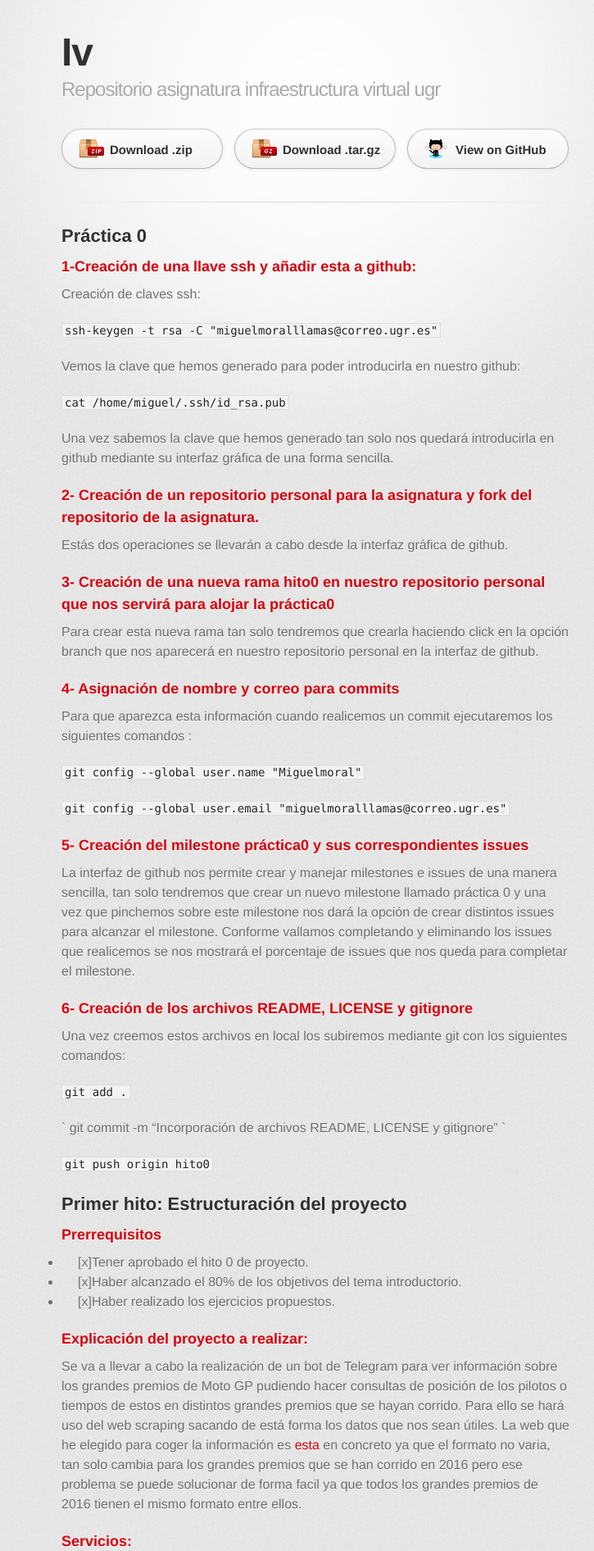
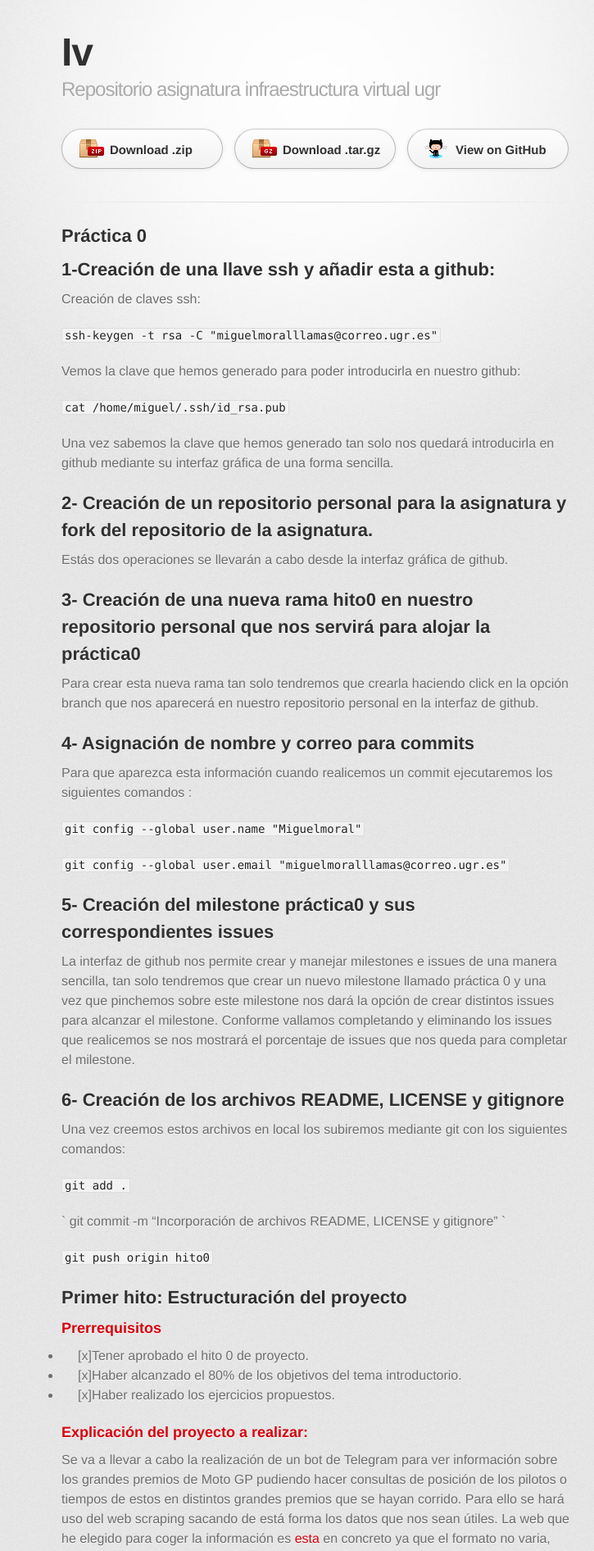
Before and after one commit to Miguelmoral/IV, a Jekyll site: the page built from index.md, in a window 1280 px wide. Shown: the top 1892 px of the page at 82% size, without its empty margins (255-980 px from the left). Built offline with Jekyll 4.4.1, drawn with Linux system fonts in a browser that asks for light colours; some web fonts are replaced.

Commit message:
Arreglando formato

```diff
--- a/index.md
+++ b/index.md
@@ -4,7 +4,7 @@ layout: index
 
 ## Práctica 0
 
-### 1-Creación de una llave ssh y añadir esta a github:
+## 1-Creación de una llave ssh y añadir esta a github:
 Creación de claves ssh:
 
 `ssh-keygen -t rsa -C "miguelmoralllamas@correo.ugr.es"`
@@ -15,15 +15,15 @@ Vemos la clave que hemos generado para poder introducirla en nuestro github:
 
 Una vez sabemos la clave que hemos generado tan solo nos quedará introducirla en github mediante su interfaz gráfica de una forma sencilla.
 
-###  2- Creación de un repositorio personal para la asignatura y fork del repositorio de la asignatura.
+##  2- Creación de un repositorio personal para la asignatura y fork del repositorio de la asignatura.
 
 Estás dos operaciones se llevarán a cabo desde la interfaz gráfica de github.
 
-### 3- Creación de una nueva rama hito0 en nuestro repositorio personal que nos servirá para alojar la práctica0
+## 3- Creación de una nueva rama hito0 en nuestro repositorio personal que nos servirá para alojar la práctica0
 
 Para crear esta nueva rama tan solo tendremos que crearla haciendo click en la opción branch que nos aparecerá en nuestro repositorio personal en la interfaz de github.
 
-### 4- Asignación de nombre y correo para commits
+## 4- Asignación de nombre y correo para commits
 
 Para que aparezca esta información cuando realicemos un commit ejecutaremos los siguientes comandos :
 
@@ -31,11 +31,11 @@ Para que aparezca esta información cuando realicemos un commit ejecutaremos los
 
 `git config --global user.email "miguelmoralllamas@correo.ugr.es"`
 
-### 5- Creación del milestone práctica0 y sus correspondientes issues
+## 5- Creación del milestone práctica0 y sus correspondientes issues
 
 La interfaz de github nos permite crear y manejar milestones e issues de una manera sencilla, tan solo tendremos que crear un nuevo milestone llamado práctica 0 y una vez que pinchemos sobre este milestone nos dará la opción de crear distintos issues para alcanzar el milestone. Conforme vallamos completando y eliminando los issues que realicemos se nos mostrará el porcentaje de issues que nos queda para completar el milestone.
 
-### 6- Creación de los archivos README, LICENSE y gitignore
+## 6- Creación de los archivos README, LICENSE y gitignore
 
 Una vez creemos estos archivos en local los subiremos mediante git con los siguientes comandos:
 
```
